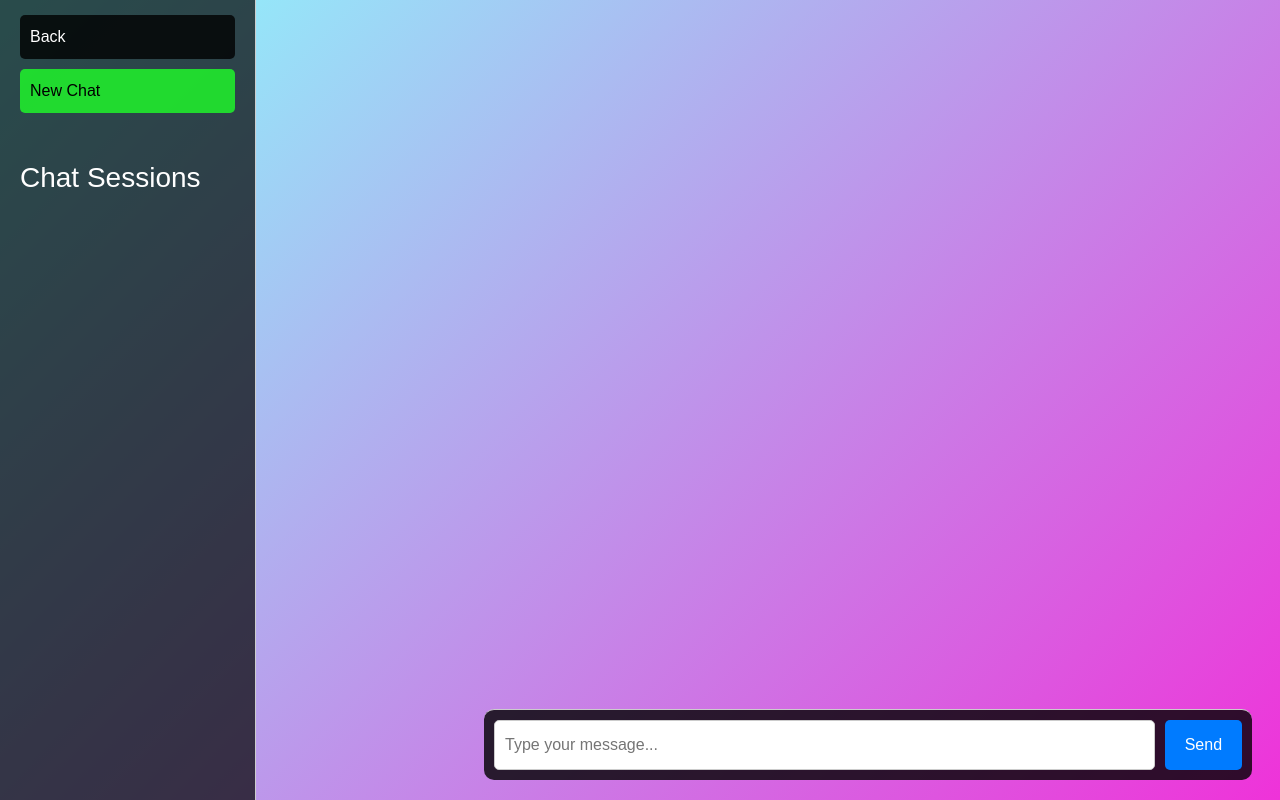
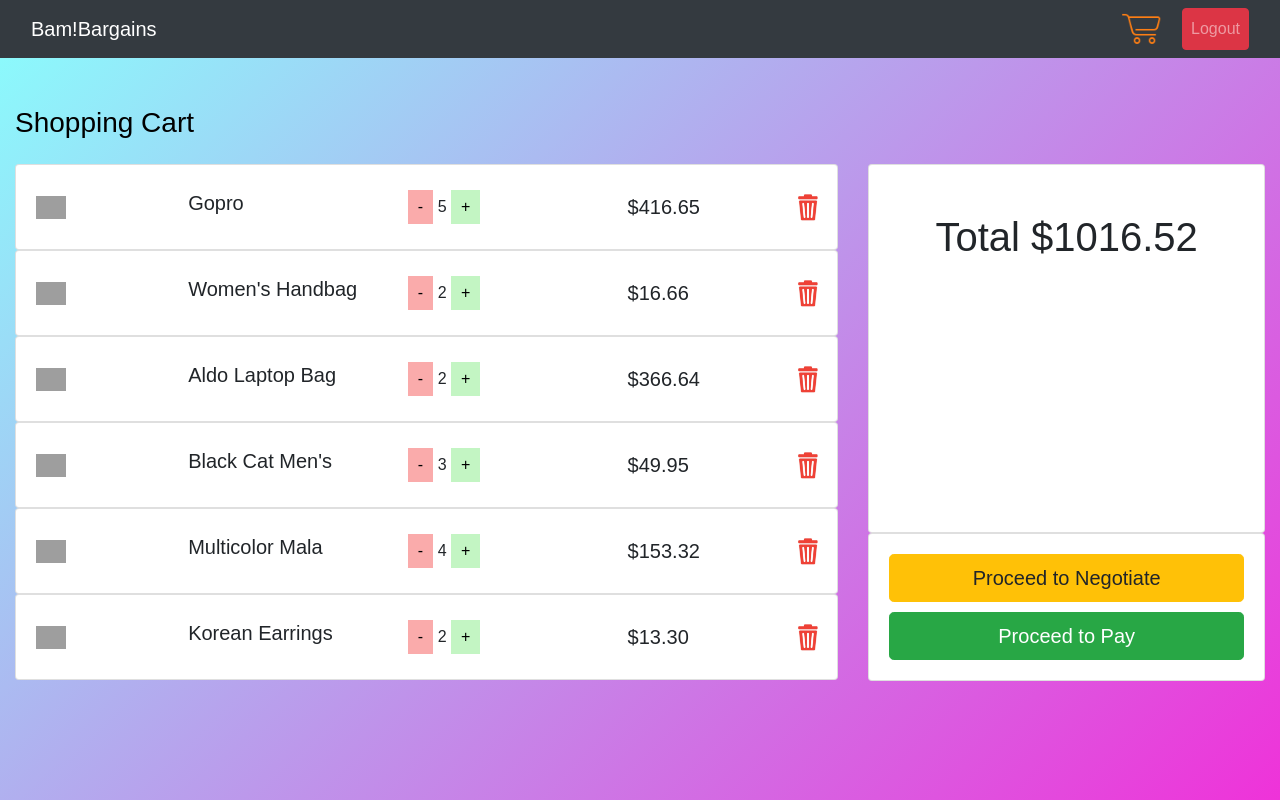
Before and after one commit to venkateshsridharann/Price-Negotiator-Chatbot, a Django app: page /cart/ in a window 1280 px wide. Run offline with Django 5.2, Linux system fonts and the light colour scheme; a user stored in the database is signed in; data comes from the database, SQL or seed files in the repository; both versions use the stored data as it was after the commit; some libraries are stand-ins or nearby versions; grey boxes are pictures that could not be loaded.

Commit message:
Fixed cart template overwrite issue

```diff
--- a/negotiator/cart/templates/cart_detail.html
+++ b/negotiator/cart/templates/cart_detail.html
@@ -1,281 +1,176 @@
-{% load static %}
 <!DOCTYPE html>
 <html lang="en">
 <head>
     <meta charset="UTF-8">
     <meta name="viewport" content="width=device-width, initial-scale=1.0">
-    <meta name="csrf-token" content="{{ csrf_token }}">
-    <title>Chatbot</title>
+    <title>Your Cart</title>
     <link rel="stylesheet" href="https://stackpath.bootstrapcdn.com/bootstrap/4.5.2/css/bootstrap.min.css">
+    {% load static %}
     <style>
-        body, html {
-            height: 100%;
-            font-family: Arial, sans-serif;
-            background:linear-gradient(135deg, #89fffd, #ef32d9);
-            position: sticky;
-        }
-        .delete-icon{
-            height: 20px;
-            width: 20px;
-            margin-left: 10px;
-            margin-right: 10px;
-           color: #e74c3c;
+        .text-black {
+            color: #000 !important;
         }
 
-        #container {
-            display: flex;
-            height: 100%;
+        .fw-normal {
+            font-weight: 400 !important;
         }
-        #product-details {
-            width: 20%;
-            padding: 20px;
-            padding-top: 15px !important;
-            background-color: rgba(0, 0, 0, 0.7);
-            border-right: 1px solid #ccc;
-            display: flex;
-            flex-direction: column;
+
+        .rounded-3 {
+            border-radius: 1 !important;
         }
-        #product-details h {
-            margin-bottom: 20px;
+
+        .img-fluid {
+            max-width: 100%;
+            height: auto;
         }
-        #product-details p {
-            font-size: 1.2em;
-            color: #333;
+
+
+        .form-control {
+            min-width: 0;
+            width: auto;
+            flex: 1 1 auto;
         }
-        #chat-container {
-            margin-top: 50px;
-            margin-left: 28px;
-            display: flex;
-            flex-direction: column;
-            width: 66.67%;
-            justify-content: space-between;
+
+        .form-control-lg {
+            padding: .5rem 1rem;
+            font-size: 1.25rem;
+            border-radius: .3rem;
         }
-        #chat-box {
-            margin-right: 10%;
-            flex: 1;
-            padding-left: 20px;
-            overflow-y: auto;
-            background-color: rgba(0, 0, 0, 0);
-            width: 100%;
-            margin: 30 auto;
-            height: calc(100vh - 200px);
+
+        .btn-link {
+            color: #0d6efd;
+            text-decoration: none;
         }
-        #chat-box::-webkit-scrollbar {
-            width: 12px;
-        }
-        #chat-box::-webkit-scrollbar-thumb {
-            background-color: rgba(255, 255, 255, 0.1);
-            border-radius: 6px;
-        }
-        #chat-box::-webkit-scrollbar-thumb:hover {
-            background-color: rgba(255, 255, 255, 0.5);
-        }
-        #context-box {
-            background-color: rgba(0, 0, 0, 0.7);
-            border-radius: 5px;
-            color: white;
-            padding: 10px;
-        }
-        #chat-output {
-            display: flex;
-            flex-direction: column;
-            margin-left: 220px;
-        }
-        .message {
-            margin-bottom: 10px;
-            padding: 10px;
-            border-radius: 5px;
-            max-width: 60%;
-        }
-        .user-message {
-            background-color: #89fffd;
-            align-self: flex-end;
-        }
-        .bot-message {
-            background-color: #ec79df;
-            align-self: flex-start;
-        }
-        #user-input-container {
-            display: flex;
-            padding: 10px;
-            border-radius: 10px;
-            background-color: rgba(0, 0, 0, 0.8);
-            width: 90%;
-            border-top: 1px solid #ccc;
-            margin: 0 auto;
-            margin-bottom: 20px;
-            margin-left: 200px;
-            position: sticky;
-        }
-        #user-input {
-            flex: 1;
-            padding: 10px;
-            height: 50px;
-            border: 1px solid #ccc;
-            border-radius: 5px;
-            margin-right: 10px;
-        }
-        #send-button {
-            padding: 10px 20px;
-            background-color: #007bff;
-            color: #fff;
-            border: none;
-            border-radius: 5px;
-            cursor: pointer;
-        }
-        .product-container {
-            background-color: rgba(0, 0, 0, 0.8);
-            padding: 20px;
-            border-radius: 10px;
-            box-shadow: 0 4px 8px rgba(0, 0, 0, 0.1);
-            width: 100%;
-            max-width: 400px;
-            color: #fff;
-            display: flex;
-            flex-direction: column;
-            align-items: center;
-            margin: auto;
-        }
-        #send-button:hover {
-            background-color: #0056b3;
-        }
-        .image-container img {
-            max-width: 100%;
-            max-height: 100%;
-            display: block;
-            margin: auto;
-        }
-        .image-container {
-            max-width: 300px;
-            max-height: 200px;
-            overflow: hidden;
-        }
-        .product-price {
-            font-size: 1em;
-            color: #e74c3c;
-            margin: 10px 0;
-            font-weight: bold;
-        }
-        .back {
-            background-color: rgba(0, 0, 0, 0.8);
-            padding: 10px;
-            border-radius: 5px;
-            width: 100%;
-            color: #fff;
-            margin: 0px;
-        }
-            #save {
-            background-color: rgba(30, 255, 41, 0.8);
-            padding: 10px;
-            border-radius: 5px;
-            width: 100%;
-            color: #000000;
-            margin-top: 10px;
-        }
-        .back:hover {
+
+        .btn-link:hover {
+            color: #0a58ca;
             text-decoration: underline;
         }
-        .end {
-            position: absolute;
-            top: 10px;
-            left: 80px;
-            color: #0000ee;
-            text-decoration: none;
-            font-size: 16px;
+
+        .btn-warning {
+            color: #fff;
+            background-color: #ffc107;
+            border-color: #ffc107;
         }
-        .end:hover {
-            text-decoration: underline;
+
+        .btn-outline-warning {
+            color: #ffc107;
+            border-color: #ffc107;
         }
-        .chatsession-container {
-            flex-direction: column;
-            align-items: center;
-            height: calc(130vh - 200px);
-            overflow-y: auto;
+
+        .btn-outline-warning:hover {
+            color: #212529;
+            background-color: #ffc107;
+            border-color: #ffc107;
         }
-        .chat-session {
-            background-color: #fff;
-            padding: 2px;
-            border-radius: 10px;
-            margin: 10px auto;
-            width: 100%;
-            color: #333;
-            display: flex;
-            justify-content: space-between;
-            align-items: top;
 
+        .fa-lg {
+            font-size: 1.5em;
         }
-        .chatsession-container::-webkit-scrollbar {
-            width: 12px;
+
+        button {
+            background-color: rgba(234, 248, 40, 0.8);
+            color: black;
+            border: none;
+            padding: 5px 10px;
+            cursor: pointer;
+            font-size: 14px;
         }
-        .chatsession-container::-webkit-scrollbar-thumb {
-            background-color: rgba(255, 255, 255, 0.1);
-            border-radius: 6px;
+
+        img {
+            height: 30px;
+            width: 30px;
         }
-        .chatsession-container::-webkit-scrollbar-thumb:hover {
-            background-color: rgba(255, 255, 255, 0.5);
+
+
+        .increase {
+            background-color: rgb(195, 245, 195) !important;
+            color: black;
+        }
+
+        .decrease {
+            background-color: rgb(250, 171, 171) !important;
+            color: black;
+        }
+
+        .container-fluid {
+            padding-left: 30px;
+            padding-right: 30px;
+        }
+
+        .row-no-padding {
+            margin-left: 0;
+            margin-right: 0;
+        }
+
+        .col-no-padding {
+            padding-left: 0;
+            padding-right: 0;
+        }
+        .grandtotal{
+            padding-bottom: 215px;
+            margin-top: 58px;
         }
     </style>
 </head>
 <body>
-    <div id="container">
-        <div id="product-details">
-            <a href="/"><div class="back">Back</div></a>
-            <a href="/chat/add_chat"><div id="save">New Chat</div></a>
-            <br><br>
-            <h3 style="color: #fff;">Chat Sessions</h3>
-            <br>
-
-            <div class="chatsession-container">
-                {% for chat_session in chat_sessions %}
-                    <div class="chat-session">
-                        <a href="/chat/load_chat/{{chat_session.id}}"><p class="chat-content">{{ chat_session.content }}</p></a>
-                        <a href="delete/{{chat_session.id}}"><svg xmlns="http://www.w3.org/2000/svg" width="24" height="24" fill="none" viewBox="0 0 24 24" class="delete-icon">
-                            <path fill="currentColor" fill-rule="evenodd" d="M10.556 4a1 1 0 0 0-.97.751l-.292 1.14h5.421l-.293-1.14A1 1 0 0 0 13.453 4zm6.224 1.892-.421-1.639A3 3 0 0 0 13.453 2h-2.897A3 3 0 0 0 7.65 4.253l-.421 1.639H4a1 1 0 1 0 0 2h.1l1.215 11.425A3 3 0 0 0 8.3 22H15.7a3 3 0 0 0 2.984-2.683l1.214-11.425H20a1 1 0 1 0 0-2zm1.108 2H6.112l1.192 11.214A1 1 0 0 0 8.3 20H15.7a1 1 0 0 0 .995-.894zM10 10a1 1 0 0 1 1 1v5a1 1 0 1 1-2 0v-5a1 1 0 0 1 1-1m4 0a1 1 0 0 1 1 1v5a1 1 0 1 1-2 0v-5a1 1 0 0 1 1-1" clip-rule="evenodd"/>
-                        </svg>
-                        </a>
-
+    <section>
+        {% include 'navbar.html' %}
+        <div class="container-fluid py-5">
+            <div class="row row-no-padding">
+                <div class="col-8 col-no-padding">
+                    <div class="d-flex justify-content-between align-items-center mb-4">
+                        <h3 class="fw-normal mb-0 text-black">Shopping Cart</h3>
                     </div>
-
-                {% endfor %}
+                    {% for item in cart_items %}
+                    <div class="card rounded-3 ">
+                        <div class="card-body ">
+                            <div class="row d-flex justify-content-between align-items-center">
+                                <div class="col-md-2 col-lg-2 col-xl-2">
+                                    <img src="{{ item.product.image }}" class="img-fluid rounded-3" alt="{{ item.product.title }}">
+                                </div>
+                                <div class="col-md-3 col-lg-3 col-xl-3">
+                                    <p class="lead fw-normal mb-2">{{ item.product.title }}</p>
+                                </div>
+                                <div class="col-md-3 col-lg-3 col-xl-2 d-flex">
+                                    <form method="post" action="{% url 'remove_from_cart' item.id %}">
+                                        {% csrf_token %}
+                                        <button type="submit" name="action" class='decrease' value="decrease">-</button>
+                                        <span> {{ item.quantity }} </span>
+                                        <button type="submit" name="action" class='increase' value="increase">+</button>
+                                    </form>
+                                </div>
+                                <div class="col-md-3 col-lg-2 col-xl-2 offset-lg-1">
+                                    <h5 class="mb-0">${{ item.cartTotal }}</h5>
+                                </div>
+                                <div class="col-md-1 col-lg-1 col-xl-1 text-end">
+                                    <form method="post" action="{% url 'remove_from_cart' item.id %}">
+                                        {% csrf_token %}
+                                        <button type="submit" name="action" value="remove" class="btn btn-link text-danger">
+                                            <img src="{% static 'trash.jpg' %}" alt="">
+                                        </button>
+                                    </form>
+                                </div>
+                            </div>
+                        </div>
+                    </div>
+                    {% endfor %}
+                </div>
+                <div class="col-4">
+                    <div class="card grandtotal">
+                        <div class="card-body p-5">
+                            <h1 style="text-align: center;">Total ${{ grandtotal|floatformat:2 }}</h1>
+                        </div>
+                    </div>
+                    <div class="card proceed">
+                        <div class="card-body">
+                            <a href="/chat"><button type="button" data-mdb-button-init data-mdb-ripple-init class="btn btn-warning btn-block btn-lg">Proceed to Negotiate</button></a>
+                            <a href="/"><button type="button" style="margin-top: 10px;"  data-mdb-ripple-init class="btn btn-success btn-block btn-lg">Proceed to Pay</button></a>
+                        </div>
+                    </div>
+                </div>
             </div>
         </div>
-        <div id="chat-container">
-            <div id="chat-box">
-                {% if messages %}
-                    <div id="context-box" style="margin-left: 220px;">
-                        <h3>Previous Chat</h3>
-                    </br>
-                        {% for m in messages %}
-
-                            <div id="context">{{ m.sender }}: {{ m.content }}</div>
-                        {% endfor %}
-                    </div>
-                {% endif %}
-                <div id="chat-output">
-                </div>
-
-            </div>
-            <div id="user-input-container">
-                <input type="text" id="user-input" placeholder="Type your message...">
-                <button id="send-button">Send</button>
-            </div>
-        </div>
-    </div>
-
-
-    <script>
-        document.addEventListener("DOMContentLoaded", function() {
-            var chatContents = document.querySelectorAll('.chat-content');
-            chatContents.forEach(function(content) {
-                var text = content.textContent.trim();
-                if (text.length > 33) {
-                    content.textContent = text.slice(0, 33) + '...';
-                }
-            });
-        });
-    </script>
-
-
-    <script src="{% static 'chat.js' %}"></script>
+    </section>
 </body>
 </html>
```
Also changed, not shown: negotiator/db.sqlite3.
